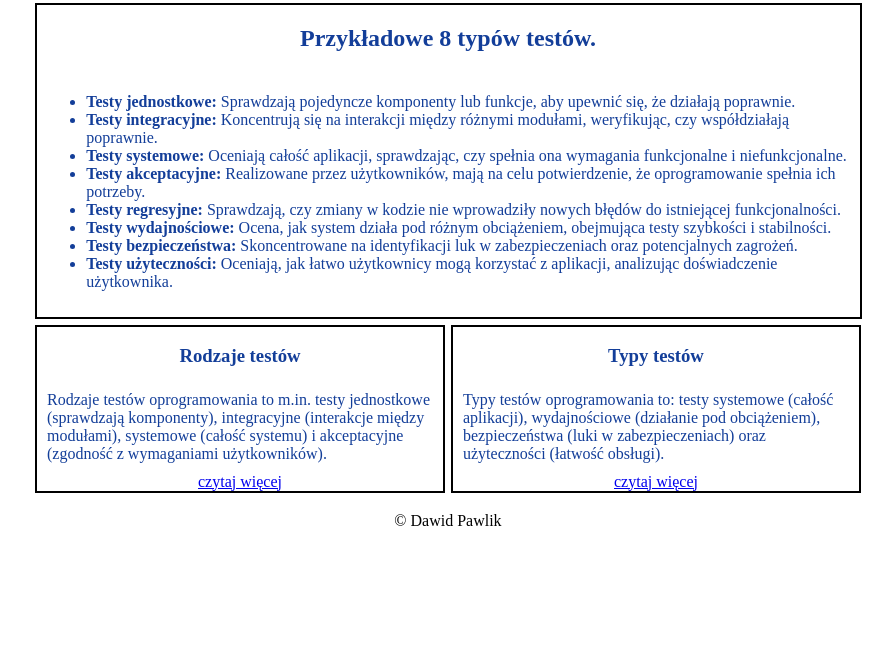
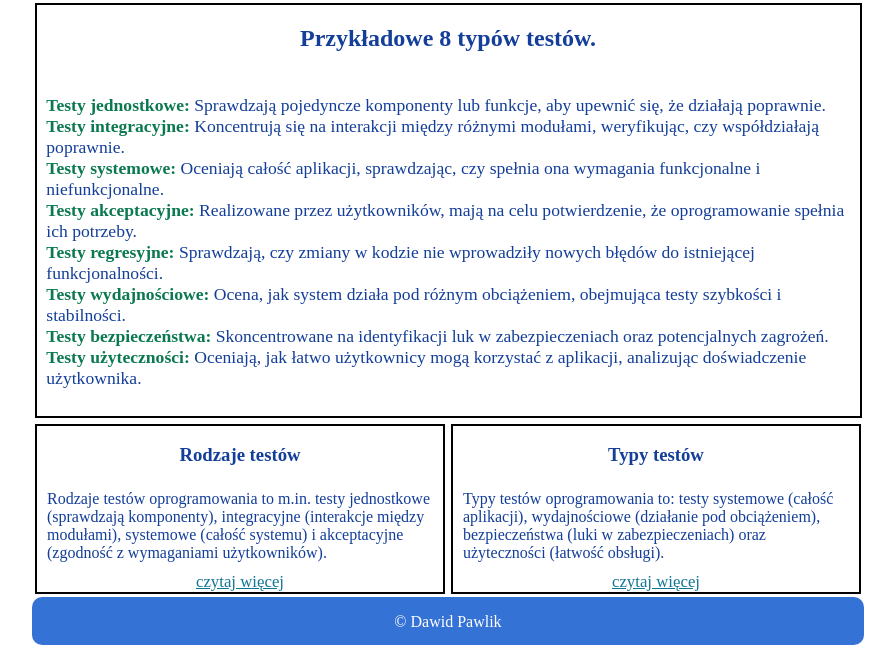
Before and after one commit to Dawidp4ti/typy-testow, a plain HTML site: page typy.html in a window 1280 px wide. Shown: the part 561-1221 px from the top of the page, without its empty margins (192-1087 px from the left). Before the commit the page ends 1122 px from the top, so only its background shows below. Drawn offline with Linux system fonts and the light colour scheme.

Commit message:
Update style.css
Poprawka i rozszerzenie css

```diff
--- a/style.css
+++ b/style.css
@@ -104,3 +104,33 @@ body {
     text-align: left;
     padding: 0.3rem;
   }
+
+  .text2 a {
+    color: #117594;
+    text-align: right;
+    font-size: 1.05rem;
+  }
+
+  .end {
+    width: 100%;
+    background-color: #3572d5;
+    color: white;
+    height: 3rem;
+    text-align: center;
+    border-radius: 10px;
+  }
+
+  .typy {
+    list-style-type: none;
+    padding: 0;
+    font-size: 1.1rem;
+  }
+
+  .typy ul {
+    margin: 10px 0;
+  }
+
+  strong {
+    color: #0b794f;
+    font-weight: bold;
+  }
```
